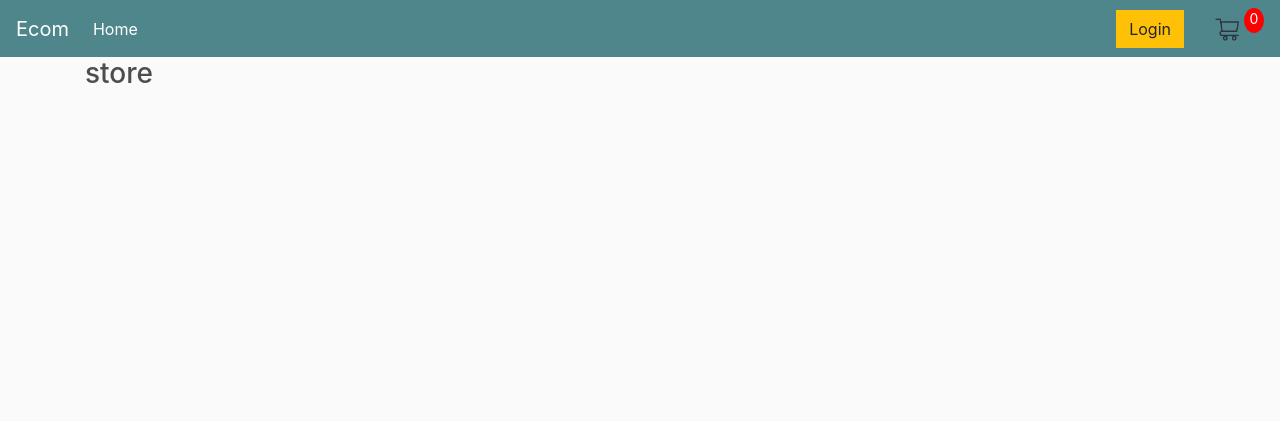
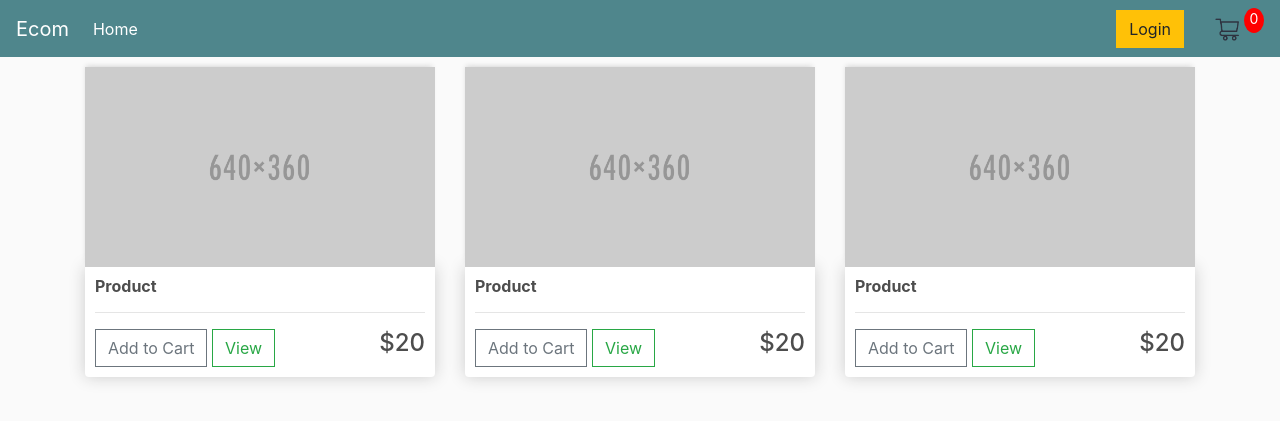
Before and after one commit to motsuka1/ecommerce, a Django app: page / in a window 1280 px wide. Shown: the top 421 px of the page. Run offline with Django 3.2, Linux system fonts and the light colour scheme; some libraries are stand-ins or nearby versions.

Commit message:
add placeholder to store.html

```diff
--- a/store/templates/store/main.html
+++ b/store/templates/store/main.html
@@ -5,6 +5,7 @@
     <meta charset="utf-8">
     <title>Ecom</title>
     <link rel="stylesheet" href="https://stackpath.bootstrapcdn.com/bootstrap/4.3.1/css/bootstrap.min.css" integrity="sha384-ggOyR0iXCbMQv3Xipma34MD+dH/1fQ784/j6cY/iJTQUOhcWr7x9JvoRxT2MZw1T" crossorigin="anonymous">
+    <!-- 後者は端末ごとのサイズに応じてフレキシブルな表示ができる -->
     <meta name="viewport" content="width=device-width, initial-scale=1, maximum-scale=1, minimum-scale=1" />
 
     <link rel="stylesheet" type="text/css" href="{% static 'css/main.css' %}">
--- a/store/templates/store/store.html
+++ b/store/templates/store/store.html
@@ -1,5 +1,38 @@
 {% extends "store/main.html" %}
 {% load static %}
 {% block content %}
-  <h3>store</h3>
+  <div class="row">
+    <!-- class = “col-{prefix}-{columns}” {columns}は合計が12に -->
+    <!-- https://qiita.com/akatsuki174/items/53b7367b04ed0b066bbf -->
+    <div class="col-lg-4">
+      <img class="thumbnail" src="{% static 'images/placeholder.png' %}">
+      <div class="box-element product">
+        <h6><strong>Product</strong></h6>
+        <hr>
+        <button type="button" class="btn btn-outline-secondary add-btn">Add to Cart</button>
+        <a class="btn btn-outline-success" href="#">View</a>
+        <h4 style="display: inline=block;float: right">$20</h4>
+      </div>
+    </div>
+    <div class="col-lg-4">
+      <img class="thumbnail" src="{% static 'images/placeholder.png' %}">
+      <div class="box-element product">
+        <h6><strong>Product</strong></h6>
+        <hr>
+        <button type="button" class="btn btn-outline-secondary add-btn">Add to Cart</button>
+        <a class="btn btn-outline-success" href="#">View</a>
+        <h4 style="display: inline=block;float: right">$20</h4>
+      </div>
+    </div>
+    <div class="col-lg-4">
+      <img class="thumbnail" src="{% static 'images/placeholder.png' %}">
+      <div class="box-element product">
+        <h6><strong>Product</strong></h6>
+        <hr>
+        <button type="button" class="btn btn-outline-secondary add-btn">Add to Cart</button>
+        <a class="btn btn-outline-success" href="#">View</a>
+        <h4 style="display: inline=block;float: right">$20</h4>
+      </div>
+    </div>
+  </div>
 {% endblock content %}
```
Also changed, not shown: static/images/placeholder.png (added).
